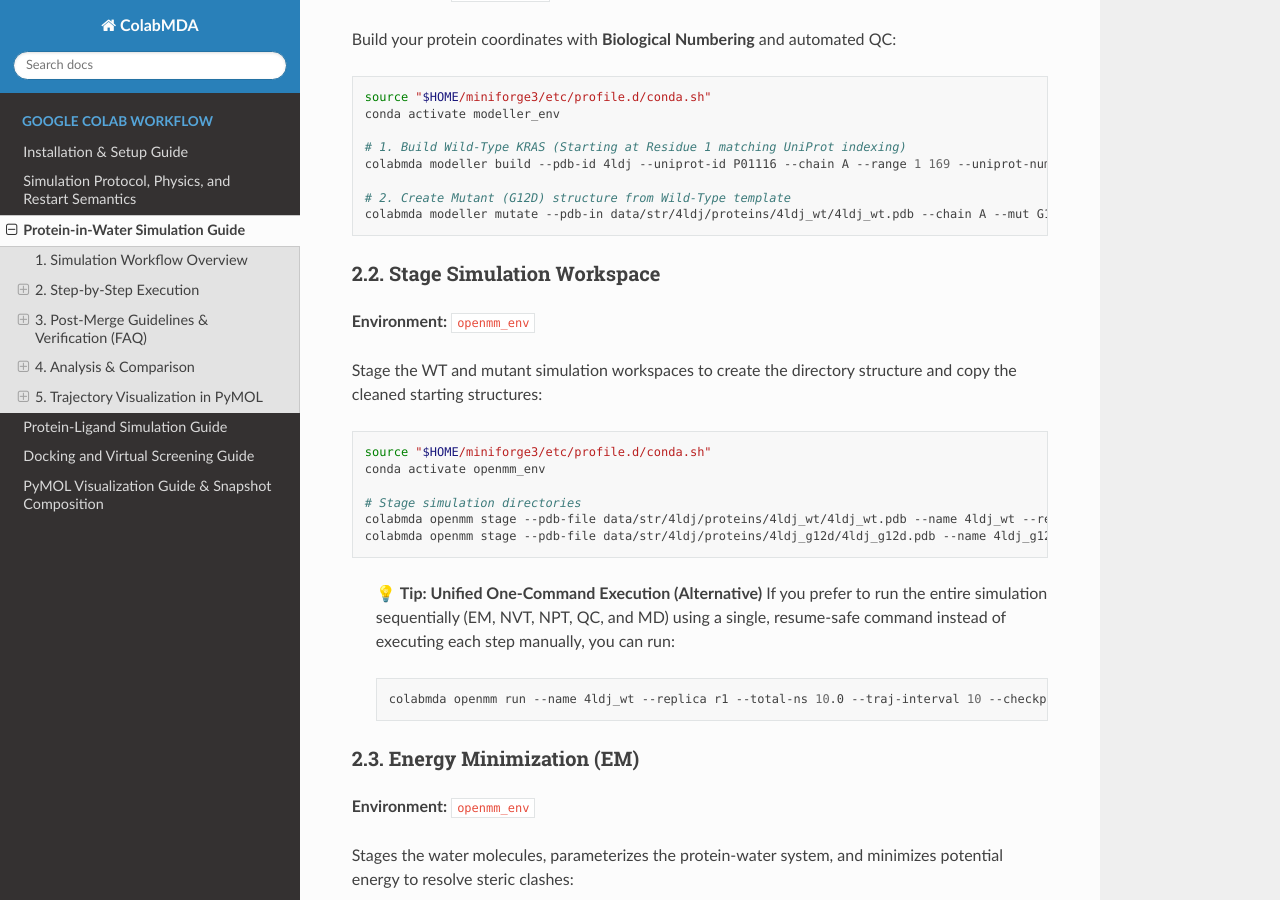
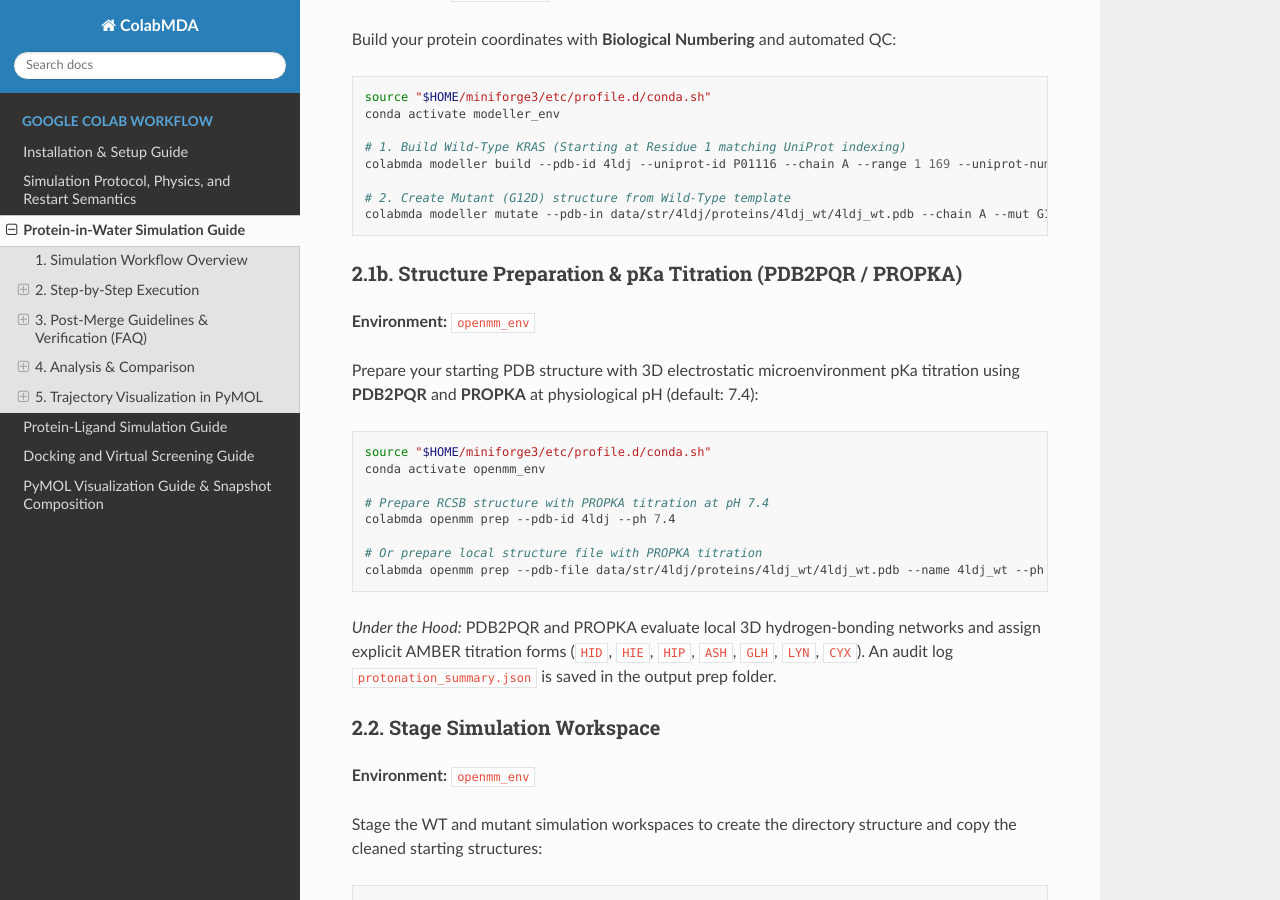
Before and after one commit to paulshamrat/ColabMDA, a Sphinx documentation site: the page built from docs/protein_water_simulation.md, in a window 1280 px wide and 900 px high, scrolled down 948 px. Built offline with Sphinx 7.4.7 and the Read the Docs theme 3.1.0, drawn with Linux system fonts in a browser that asks for light colours.

Commit message:
docs: add Structure Preparation & pKa Titration subsection to protein_water_simulation.md

````diff
--- a/docs/protein_water_simulation.md
+++ b/docs/protein_water_simulation.md
@@ -40,6 +40,23 @@ colabmda modeller build --pdb-id 4ldj --uniprot-id P01116 --chain A --range 1 16
 # 2. Create Mutant (G12D) structure from Wild-Type template
 colabmda modeller mutate --pdb-in data/str/4ldj/proteins/4ldj_wt/4ldj_wt.pdb --chain A --mut G12D --outdir-mut data/str/4ldj/proteins/4ldj_g12d
 ```
+
+### 2.1b. Structure Preparation & pKa Titration (PDB2PQR / PROPKA)
+**Environment:** `openmm_env`
+
+Prepare your starting PDB structure with 3D electrostatic microenvironment pKa titration using **PDB2PQR** and **PROPKA** at physiological pH (default: 7.4):
+
+```bash
+source "$HOME/miniforge3/etc/profile.d/conda.sh"
+conda activate openmm_env
+
+# Prepare RCSB structure with PROPKA titration at pH 7.4
+colabmda openmm prep --pdb-id 4ldj --ph 7.4
+
+# Or prepare local structure file with PROPKA titration
+colabmda openmm prep --pdb-file data/str/4ldj/proteins/4ldj_wt/4ldj_wt.pdb --name 4ldj_wt --ph 7.4
+```
+*Under the Hood:* PDB2PQR and PROPKA evaluate local 3D hydrogen-bonding networks and assign explicit AMBER titration forms (`HID`, `HIE`, `HIP`, `ASH`, `GLH`, `LYN`, `CYX`). An audit log `protonation_summary.json` is saved in the output prep folder.
 
 ### 2.2. Stage Simulation Workspace
 **Environment:** `openmm_env`
````
